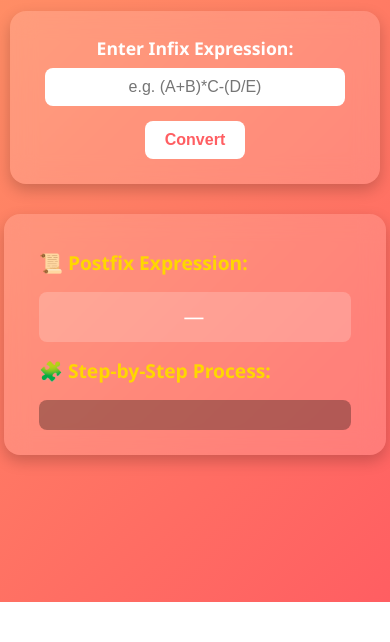
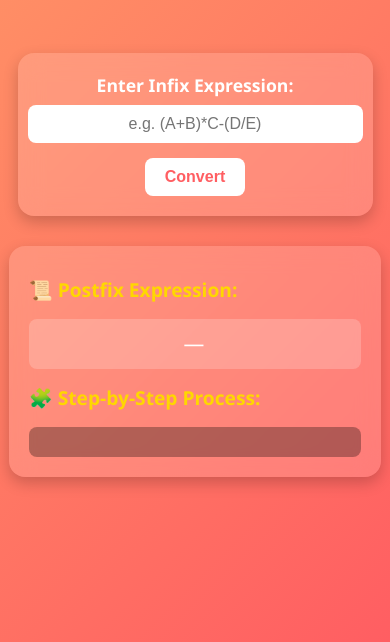
Before and after one commit to DishaJois/Data-Structures-Stack, a plain HTML site: page postfix.html in a window 390 px wide. Shown: the part 242-884 px from the top of the page. Before the commit the page ends 844 px from the top, so only its background shows below. Drawn offline with Linux system fonts and the light colour scheme.

Commit message:
Enhance styles for mobile responsiveness
Added mobile responsiveness styles and fixed duplicate footer styles.

```diff
--- a/postfix.css
+++ b/postfix.css
@@ -137,3 +137,26 @@ footer {
   font-size: 14px;
   opacity: 0.8;
 }
+
+/* ---------------- MOBILE FIXES ---------------- */
+@media (max-width: 768px) {
+
+  body {
+    padding: 20px;
+    height: auto;
+  }
+
+  .converter-box {
+    width: 90%;
+    padding: 20px;
+  }
+
+  .converter-box input {
+    width: 100%;
+  }
+
+  .result-panel {
+    width: 95%;
+    padding: 20px;
+  }
+}
```
